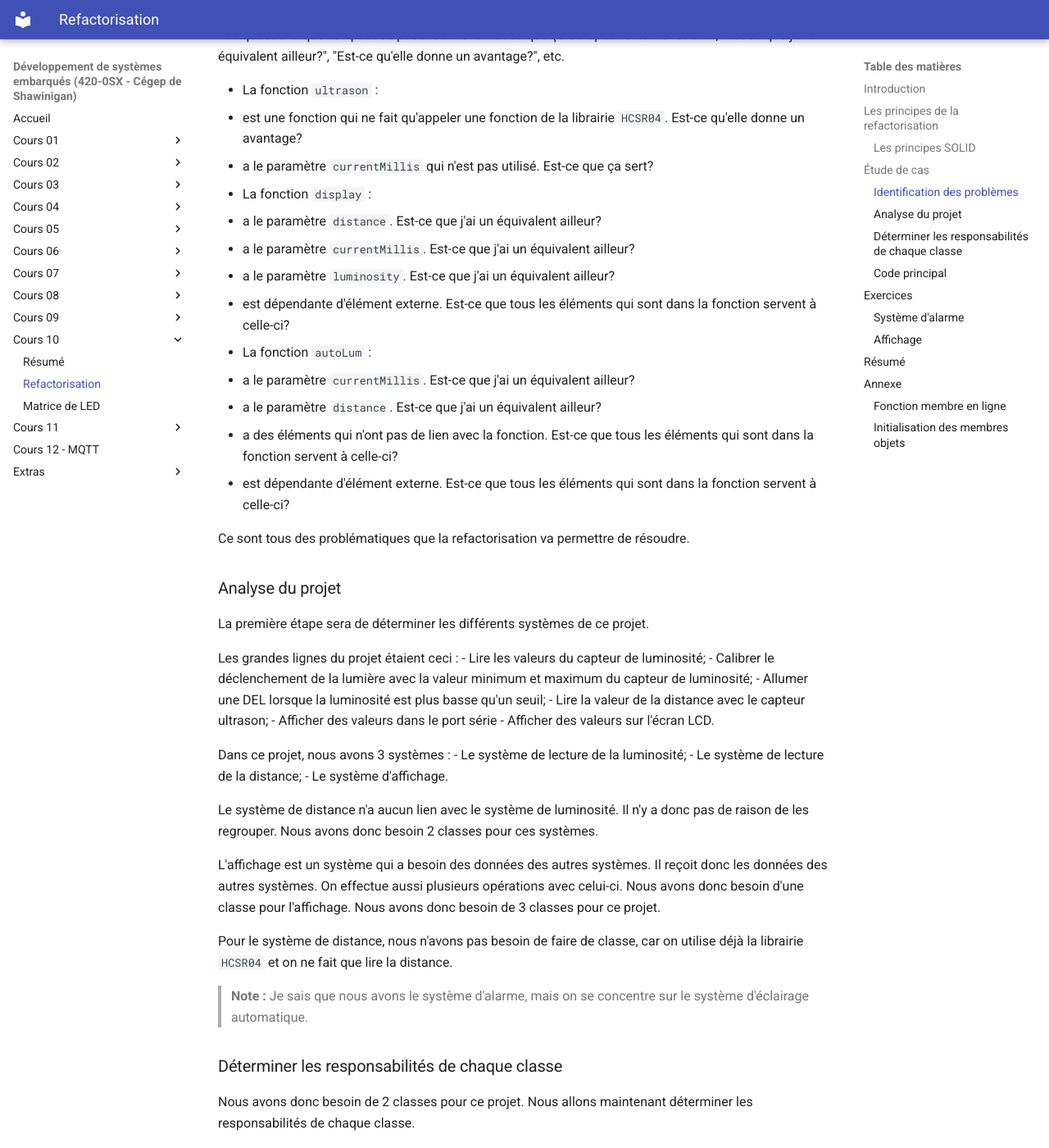
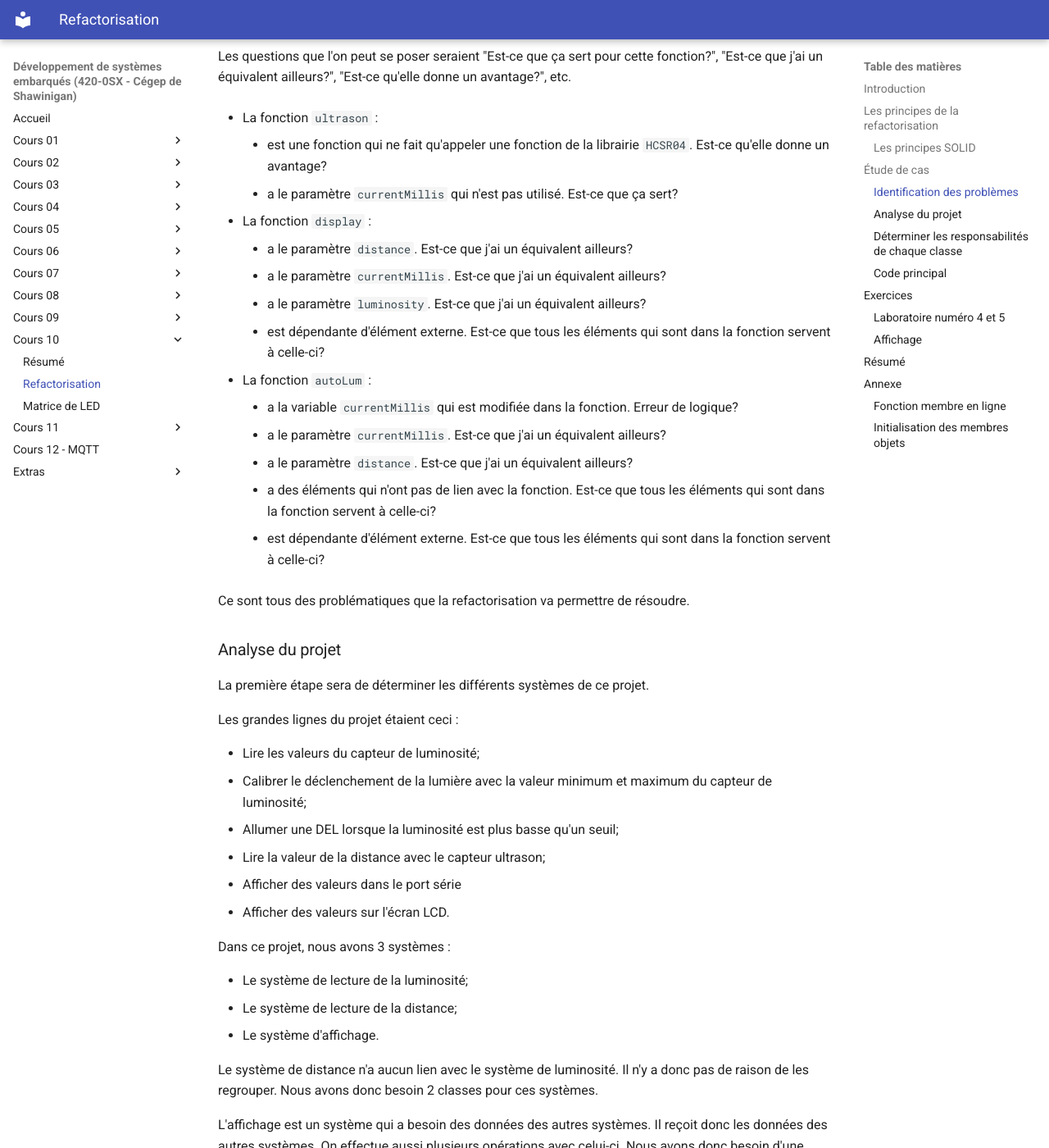
Before and after one commit to nbourre/0sx_notes_cours, an MkDocs documentation site: the page built from docs/c10/c10a_refactorisation/index.md, in a window 1280 px wide and 1400 px high, scrolled down 3578 px. Shown: the whole window at 82% size. Built offline with MkDocs 1.6.1 and Material for MkDocs 9.7.7, drawn with Linux system fonts in a browser that asks for light colours; plug-ins that fetch from the network failed and are left out; some of the changed text lies outside the part shown.

Commit message:
Correction de petites erreurs

````diff
--- a/docs/c10/c10a_refactorisation/index.md
+++ b/docs/c10/c10a_refactorisation/index.md
@@ -28,13 +28,13 @@
 Le principe d'ouverture/fermeture (OCP) stipule qu'une classe doit être ouverte à l'extension, mais fermée à la modification. **Cela signifie que vous devez pouvoir ajouter de nouvelles fonctionnalités sans modifier le code existant.**
 
 ## Étude de cas
-Pour pratiquer la refactorisation, nous allons refaire le laboratoire 04 soit celui de l'éclairage automatique. Nous allons étudier le code qui suit. Il s'agit du code de votre collègue Vincent Bureau (Merci! 🙂).
+Pour pratiquer la refactorisation, nous allons refaire un ancien laboratoire, soit celui de l'éclairage automatique. Nous allons étudier le code qui suit. Il s'agit du code d'un ancien étudiant (Merci pour sa contribution! 🙂).
 
 ```cpp
-#include <LiquidCrystal.h>
+#include <LiquidCrystal_I2C.h>
 #include <HCSR04.h>
-const int rs = 36, en = 34, d4 = 32, d5 = 30, d6 = 28, d7 = 26;
-LiquidCrystal lcd(rs, en, d4, d5, d6, d7);
+
+LiquidCrystal_I2C lcd(0x27, 16, 2);
 const int contrastPin = 38;
 
 HCSR04 hc(12, 11);
@@ -119,23 +119,24 @@
 
 Avant de faire la refactorisation, il faut identifier les problématiques du code actuel.
 
-Les questions que l'on peut se poser seraient "Est-ce que ça sert pour cette fonction?", "Est-ce que j'ai un équivalent ailleur?", "Est-ce qu'elle donne un avantage?", etc.
+Les questions que l'on peut se poser seraient "Est-ce que ça sert pour cette fonction?", "Est-ce que j'ai un équivalent ailleurs?", "Est-ce qu'elle donne un avantage?", etc.
 
 - La fonction `ultrason` :
-  - est une fonction qui ne fait qu'appeler une fonction de la librairie `HCSR04`. Est-ce qu'elle donne un avantage?
-  - a le paramètre `currentMillis` qui n'est pas utilisé. Est-ce que ça sert?
+    - est une fonction qui ne fait qu'appeler une fonction de la librairie `HCSR04`. Est-ce qu'elle donne un avantage?
+    - a le paramètre `currentMillis` qui n'est pas utilisé. Est-ce que ça sert?
 
 - La fonction `display` :
-  - a le paramètre `distance`. Est-ce que j'ai un équivalent ailleur?
-  - a le paramètre `currentMillis`. Est-ce que j'ai un équivalent ailleur?
-  - a le paramètre `luminosity`. Est-ce que j'ai un équivalent ailleur?
-  - est dépendante d'élément externe. Est-ce que tous les éléments qui sont dans la fonction servent à celle-ci?
+    - a le paramètre `distance`. Est-ce que j'ai un équivalent ailleurs?
+    - a le paramètre `currentMillis`. Est-ce que j'ai un équivalent ailleurs?
+    - a le paramètre `luminosity`. Est-ce que j'ai un équivalent ailleurs?
+    - est dépendante d'élément externe. Est-ce que tous les éléments qui sont dans la fonction servent à celle-ci?
 
 - La fonction `autoLum` :
-  - a le paramètre `currentMillis`. Est-ce que j'ai un équivalent ailleur?
-  - a le paramètre `distance`. Est-ce que j'ai un équivalent ailleur?
-  - a des éléments qui n'ont pas de lien avec la fonction. Est-ce que tous les éléments qui sont dans la fonction servent à celle-ci?
-  - est dépendante d'élément externe. Est-ce que tous les éléments qui sont dans la fonction servent à celle-ci?
+    - a la variable `currentMillis` qui est modifiée dans la fonction. Erreur de logique?
+    - a le paramètre `currentMillis`. Est-ce que j'ai un équivalent ailleurs?
+    - a le paramètre `distance`. Est-ce que j'ai un équivalent ailleurs?
+    - a des éléments qui n'ont pas de lien avec la fonction. Est-ce que tous les éléments qui sont dans la fonction servent à celle-ci?
+    - est dépendante d'élément externe. Est-ce que tous les éléments qui sont dans la fonction servent à celle-ci?
 
 Ce sont tous des problématiques que la refactorisation va permettre de résoudre.
 
@@ -143,6 +144,7 @@
 La première étape sera de déterminer les différents systèmes de ce projet.
 
 Les grandes lignes du projet étaient ceci :
+
 - Lire les valeurs du capteur de luminosité;
 - Calibrer le déclenchement de la lumière avec la valeur minimum et maximum du capteur de luminosité;
 - Allumer une DEL lorsque la luminosité est plus basse qu'un seuil;
@@ -151,6 +153,7 @@
 - Afficher des valeurs sur l'écran LCD.
 
 Dans ce projet, nous avons 3 systèmes :
+
 - Le système de lecture de la luminosité;
 - Le système de lecture de la distance;
 - Le système d'affichage.
@@ -161,8 +164,6 @@
 
 Pour le système de distance, nous n'avons pas besoin de faire de classe, car on utilise déjà la librairie `HCSR04` et on ne fait que lire la distance.
 
-> **Note :** Je sais que nous avons le système d'alarme, mais on se concentre sur le système d'éclairage automatique.
-
 ### Déterminer les responsabilités de chaque classe
 Nous avons donc besoin de 2 classes pour ce projet. Nous allons maintenant déterminer les responsabilités de chaque classe.
 
@@ -172,6 +173,7 @@
 La classe `Eclairage` va gérer le système d'éclairage. Elle va lire la valeur du capteur de luminosité et allumer la DEL lorsque la luminosité est trop basse.
 
 Dans sa première moutures, les fonctions publiques de cette classe seront :
+
 - `getLuminosity()`; Pour lire la valeur du capteur de luminosité;
 - `update()`; Pour mettre à jour la valeur de la luminosité en continu;
 - `getMinLuminosity()`; Qui retournera la valeur minimum de la luminosité;
@@ -187,8 +189,11 @@
     // Constructeur
     Eclairage(int lumSensorPin, int ledPin);
 
+    // Fonction qui retourne la valeur mappée du capteur de luminosité
+    int getLuminosity() { return _luminosity; }
+
     // Fonction qui retourne la valeur du capteur de luminosité
-    int getLuminosity() { return _lumValue; }
+    int getLumValue() { return _lumValue; }
 
     // Fonction qui retourne la valeur minimum du capteur de luminosité
     int getMinLuminosity() { return _lumMin; }
@@ -247,6 +253,7 @@
 On veut rafraîchir l'affichage à toutes les temps données. On a donc besoin d'une fonction pour indiquer le temps entre chaque rafraîchissement.
 
 Dans sa première moutures, les fonctions publiques de cette classe seront :
+
 - `setLine1(String line1)`; Pour définir la première ligne de l'écran LCD;
 - `setLine2(String line2)`; Pour définir la deuxième ligne de l'écran LCD;
 - `update()`; Pour mettre à jour l'affichage sur l'écran LCD;
@@ -398,26 +405,20 @@
 ---
 
 ## Exercices
-### Système d'alarme
-Refactorisez le code du laboratoire du système d'alarme.
+### Laboratoire numéro 4 et 5
+Refactorisez le code du laboratoire 4 et 5 pour qu'il soit plus lisible et organisé.
 
 #### Requis
-- La classe devra se nommer `Alarme`.
-- Le constructeur devra avoir les broches pour le détecteur de distance, les broches des DEL et le broche du buzzer.
-  - La signature sera donc `Alarme(uint8_t echoPin, uint8_t triggerPin, uint8_t ledRed, uint8_t ledBlue, uint8_t buzzerPin);`
-- Il devra y avoir la fonction en ligne `setTriggerDistance(uint16_t triggerDistance)` qui permettra de définir la distance de déclenchement de l'alarme.
-- Il devra y avoir la fonction en ligne `getTriggerDistance()` qui retournera la distance de déclenchement de l'alarme.
-- Il devra y avoir la fonction en ligne `getDistance()` qui retournera la distance du détecteur de distance.
-- Il devra y avoir les états "ON" et "OFF" pour l'alarme.
-  - Dans l'état "ON", si la distance est supérieure à la distance de déclenchement pendant plus de 3 secondes, l'alarme s'arrête.
-- Il devra y avoir la fonction `update()` qui mettra à jour l'état de l'alarme.
-  - On devra mettre à jour la distance à tous les 10 ms.
+- Recréer la classe pour permettre le partage de l'affichage
+- Créer une classe pour le système incluant le moteur (Labo 5).
 
 ### Affichage
 Le code du LCD est assez pêle-mêle. Refactorisez le code pour qu'il soit plus lisible.
 
 #### Requis
 Il n'est pas nécessaire de créer une classe pour cet exercice. Il suffit de créer des éléments qui permettront de rendre le code plus lisible.
+
+**Cet exercice a été fait pour les années passées. Cependant, vous pouvez l'adapter à votre contexte.**
 
 Ajoutez une énumération nommée `LCDState` pour l'état de l'affichage. Les états serviront à indiquer quels messages à afficher. Ils seront les suivants :
 - `ECLAIRAGE` : Affiche la luminosité
````
Also changed, not shown: other parts of docs/c10/c10a_refactorisation/index.md (+8 -3 lines).
